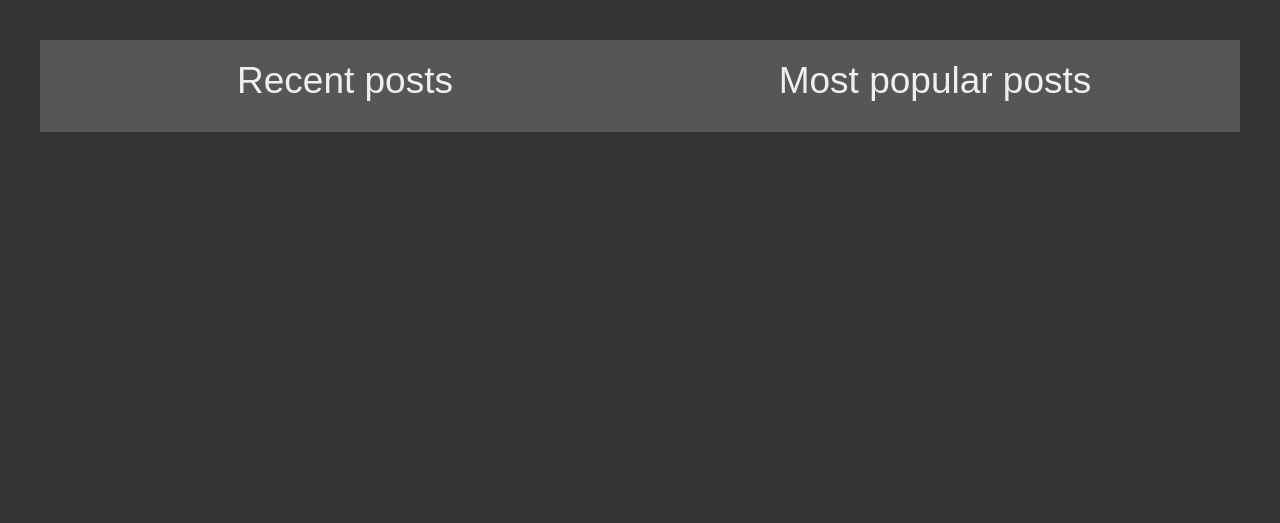
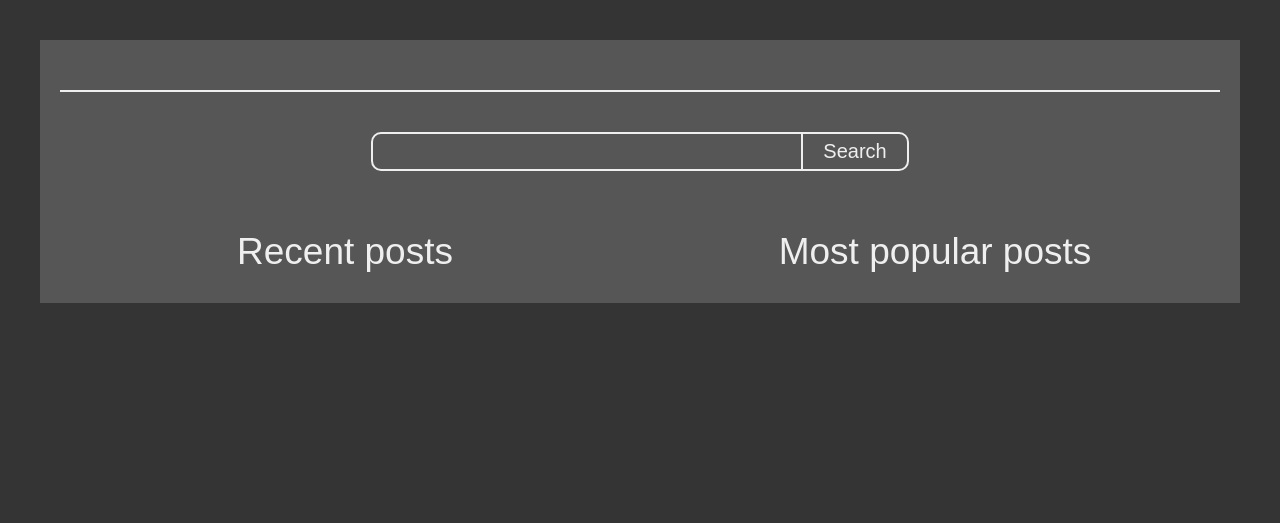
Before and after one commit to majkus522/m-rpg-website, a PHP site: page /m-rpg/forum in a window 1280 px wide. Shown: the part 50-573 px from the top of the page. Run offline with PHP 8.4, Linux system fonts and the light colour scheme; data that the repository does not hold is empty.

Commit message:
Forum search

```diff
--- a/forum/main.php
+++ b/forum/main.php
@@ -1,7 +1,14 @@
 <div>
+                <form>
+                    <input type="text" name="search" <?php if(isset($_GET["search"])) echo 'value="' . $_GET["search"] . '"' ?>>
+                    <input type="submit" value="Search">
+                </form>
+            </div>
+            <div>
                 <h2>Recent posts</h2>
 <?php
-                    $apiResult = callApi("forum?order=time-desc", "GET", ["Return-Count: 10"]);
+                    $search = isset($_GET["search"]) ? "&search=" . $_GET["search"] : "";
+                    $apiResult = callApi("forum?order=time-desc$search", "GET", ["Return-Count: 10"]);
                     if($apiResult->code < 300)
                         foreach($apiResult->content as $element)
                         {
@@ -26,7 +33,7 @@ END;
             <div>
                 <h2>Most popular posts</h2>
 <?php
-                    $apiResult = callApi("forum?order=likes-desc", "GET", ["Return-Count: 10"]);
+                    $apiResult = callApi("forum?order=likes-desc$search", "GET", ["Return-Count: 10"]);
                     if($apiResult->code < 300)
                         foreach($apiResult->content as $element)
                         {
--- a/forum/styles/main.css
+++ b/forum/styles/main.css
@@ -14,6 +14,35 @@ h2
     margin-bottom: 10px;
 }
 
+main > div:first-child
+{
+    grid-column: 1 / -1;
+    width: 100%;
+}
+
+main > div:first-child > form
+{
+    width: 100%;
+    display: flex;
+    flex-direction: row;
+    gap: 0;
+    justify-content: center;
+    padding: 40px;
+}
+
+main > div:first-child > form > input[type="text"]
+{
+    width: 40%;
+    border-radius: 10px 0 0 10px;
+}
+
+main > div:first-child > form > input[type="submit"]
+{
+    margin-left: -2px;
+    border-radius: 0 10px 10px 0;
+    cursor: pointer;
+}
+
 main > div
 {
     display: flex;
@@ -28,11 +57,16 @@ main > div a
     border: 2px solid #efefef;
     width: 100%;
     display: grid;
-    border-radius: 5px;
+    border-radius: 20px;
     grid-template-columns: 1fr 1fr 2fr;
     grid-template-rows: 1fr 1fr;
     padding: 10px;
     gap: 10px 5px;
+}
+
+main > div a:hover
+{
+    background-color: #6d6d6d;
 }
 
 main > div a h3
```
Also changed, not shown: api/endpoints/forum.php (+10 -0 lines).
